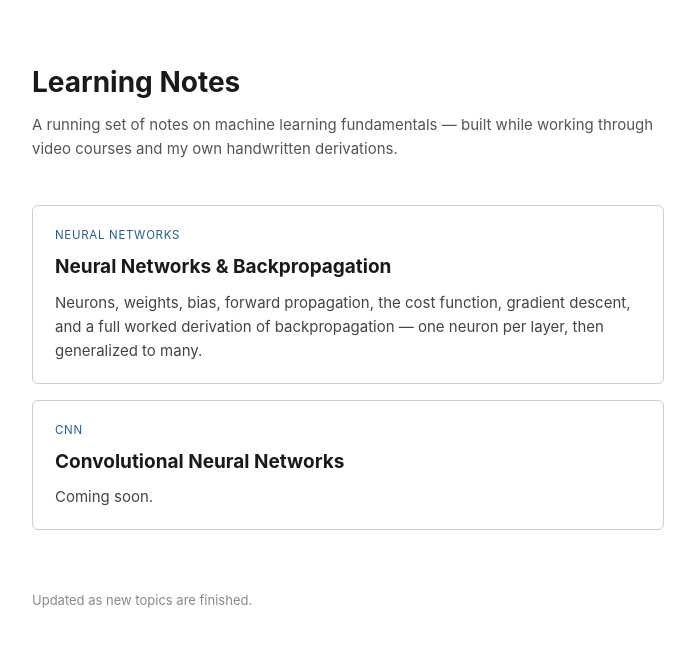
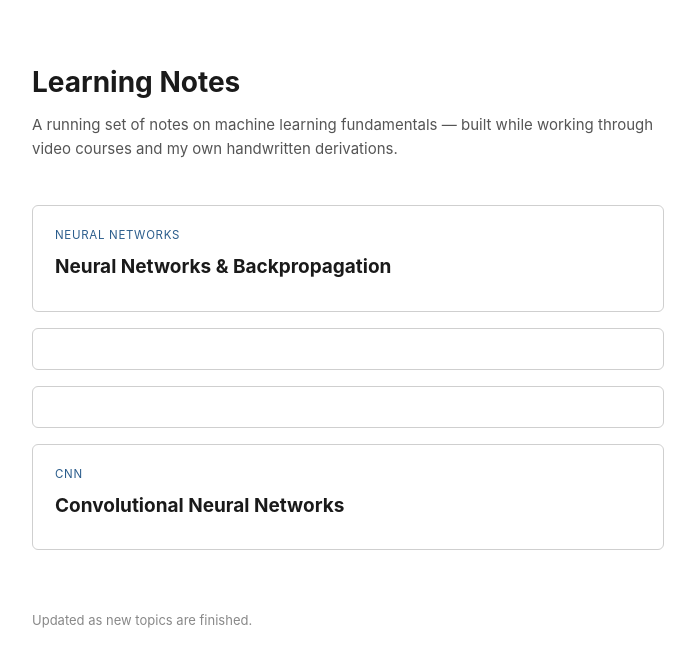
Before and after one commit to AsthaMaurya05/blogs, a plain HTML site: page index.html in a window 1280 px wide. Shown: the whole page, without its empty margins (292-987 px from the left). Drawn offline with Linux system fonts and the light colour scheme.

Commit message:
Update homepage

```diff
--- a/index.html
+++ b/index.html
@@ -86,17 +86,16 @@
 
   <ul class="post-list">
     <li>
-      <a class="post" href="posts/neural-networks.html">
+      <a class="post" href="posts/cnn-explained.html">
         <span class="tag">Neural Networks</span>
         <h2>Neural Networks &amp; Backpropagation</h2>
-        <p>Neurons, weights, bias, forward propagation, the cost function, gradient descent, and a full worked derivation of backpropagation — one neuron per layer, then generalized to many.</p>
-      </a>
+
     </li>
     <li>
-      <a class="post" href="posts/cnn.html">
+      <a class="post" href="posts/neural-networks-explained.html">
         <span class="tag">CNN</span>
         <h2>Convolutional Neural Networks</h2>
-        <p>Coming soon.</p>
+
       </a>
     </li>
   </ul>
```
